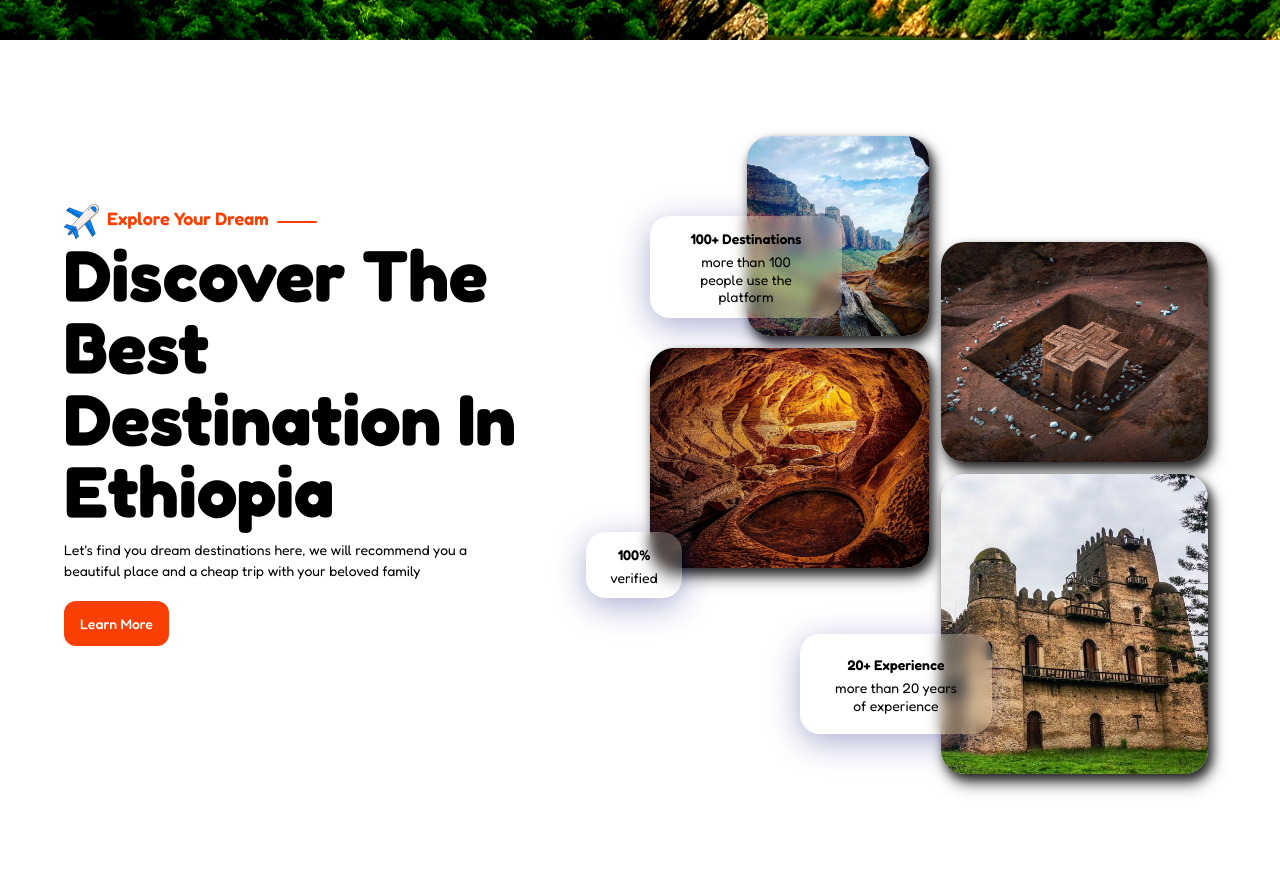
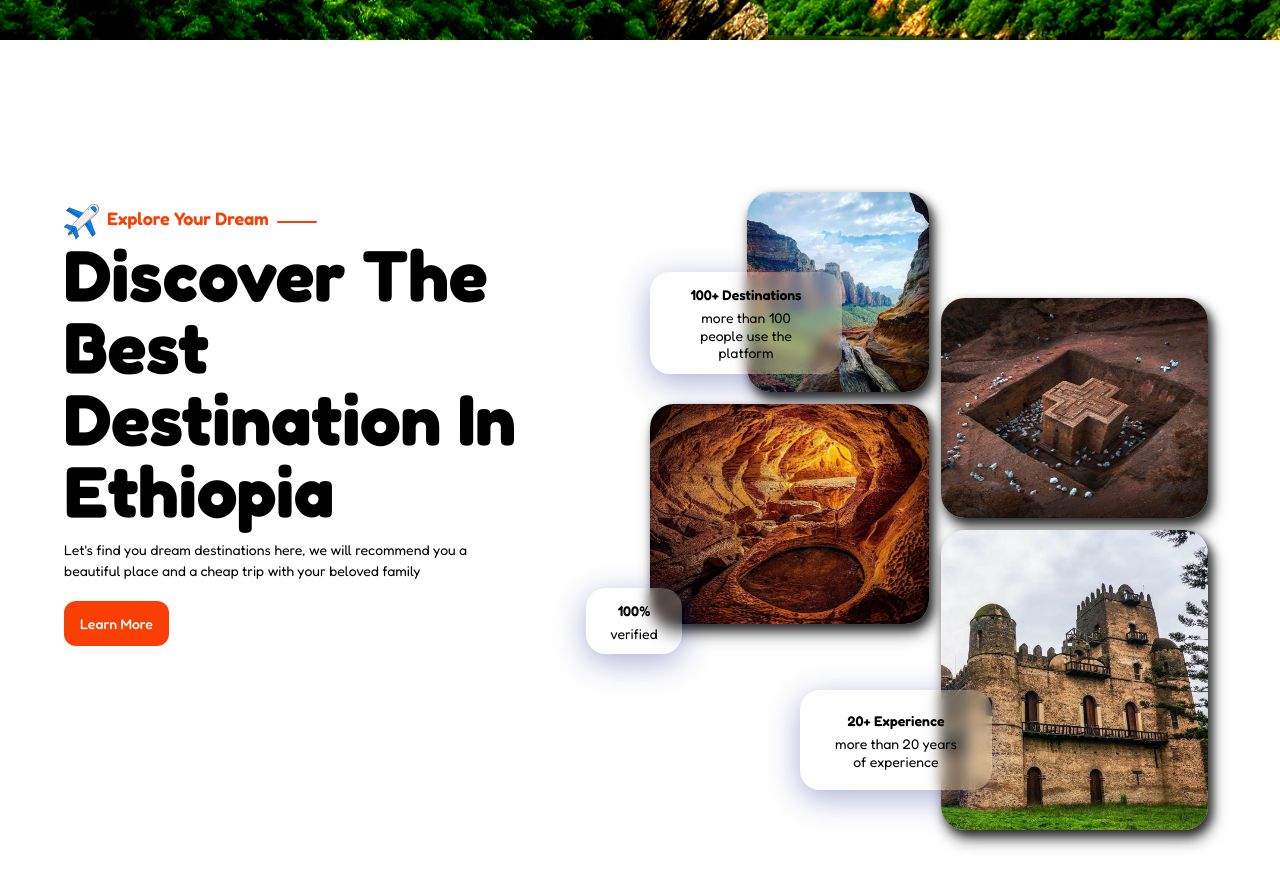
Before and after one commit to Makbelhailu/Tourism, a React (Vite) app: page / in a window 1280 px wide. Shown: the part 840-1728 px from the top of the page. Before the commit the page ends 1678 px from the top, so only its background shows below. Built offline with nearby package versions, Linux system fonts and the light colour scheme.

Commit message:
🐞 fix:
fixing the flex direction on the home page and the nav also left

```diff
--- a/src/components/home.tsx
+++ b/src/components/home.tsx
@@ -49,8 +49,8 @@ const Home = () => {
           </p>
         </div>
       </div>
-      <div className="my-16 mt-24 w-full px-8">
-        <div className="flex w-full grid-cols-2 flex-col-reverse gap-5 lg:grid">
+      <div className="w-full px-8 lg:my-12 lg:mt-24">
+        <div className="flex w-full grid-cols-2 flex-col gap-5 lg:grid">
           <div className="content mt-16 w-full max-lg:text-center xs:px-6 md:px-32 lg:px-8 lg:pr-28">
             <div className="mt-1 flex w-full gap-2 max-lg:justify-center max-lg:pr-12">
               <img src={plane} alt="Plane Icon" />
@@ -78,7 +78,7 @@ const Home = () => {
             </div>
           </div>
 
-          <div className="side-images-container relative grid w-full grid-cols-11 gap-3 px-5 md:px-20 lg:px-0 lg:pr-10">
+          <div className="side-images-container relative my-14 grid w-full grid-cols-11 gap-3 md:px-20 lg:px-0 lg:pr-10">
             <div className="deep-shadow col-span-4 col-start-3 row-span-2 h-fit w-fit rounded-3xl">
               <img
                 src={mtn}
```
